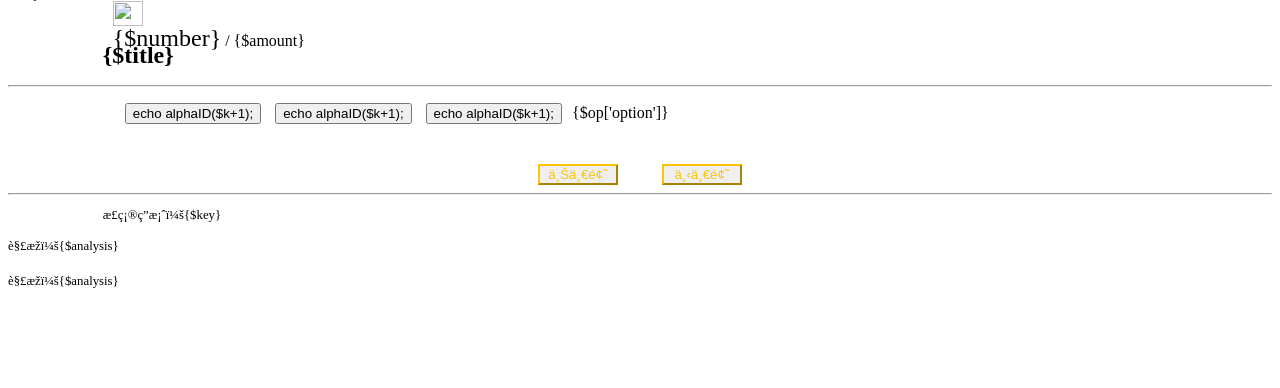
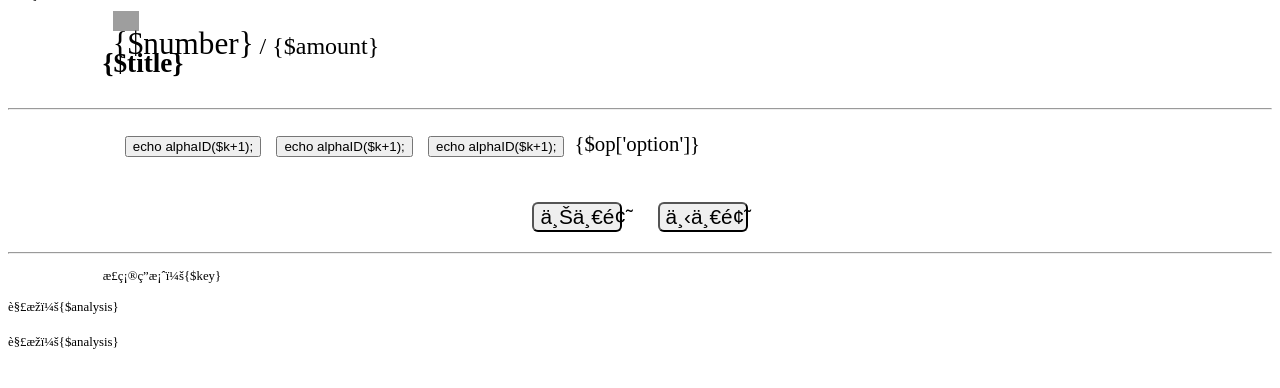
Before and after one commit to YunaQiu/e100scores, a PHP site: page /DbName/Application/Home/View/Practice/index.html in a window 1280 px wide. Shown: the part 25-413 px from the top of the page. Run offline with PHP 8.4, Linux system fonts and the light colour scheme; grey boxes are pictures that could not be loaded.

Commit message:
完善做题页UI布局及交互

```diff
--- a/Application/Home/View/Practice/index.html
+++ b/Application/Home/View/Practice/index.html
@@ -43,7 +43,7 @@
 </block>
 <block name="main">
 	<nav class="clearfix">
-		<img src="" id="menu" width="30" class="pull-right" />
+		<img src="__IMG__/menu.png" id="menu" class="pull-right" data-toggle="modal" data-target="#questionListModal" />
 		<div class="bank-progress pull-right">
 			<span class="number yellow">{$number}</span>
 			/ {$amount}
@@ -51,7 +51,7 @@
 	</nav>
 	<div class="content">
 		<h1 class="title">{$title}</h1>
-		<hr/>
+		<hr class="head-bar"/>
 		<ul class="options">
 			<foreach name="options" item="op" key="k">
 				<li class="checkbox">
@@ -69,12 +69,12 @@
 			</foreach>
 		</ul>
 		<div class="btn-bar">
-			<button id="pre" class="btn btn-default btn-xs">上一题</button>
-			<button id="next" class="btn btn-default btn-xs">下一题</button>
+			<button id="pre" class="btn btn-sm yellow bg-white border-yellow">上一题</button>
+			<button id="next" class="btn btn-sm white bg-yellow border-yellow">下一题</button>
 		</div>
 	</div>
 	<div class="answer hidden">
-		<hr/>
+		<hr class="foot-bar"/>
 		<p class="yellow">正确答案：<span class="key">{$key}</span></p>
 		<empty name="analysis">
 			<p class="hidden">解析：<span class="analysis">{$analysis}</span></p>
--- a/Public/Home/css/Practice/index.css
+++ b/Public/Home/css/Practice/index.css
@@ -6,29 +6,35 @@
 	margin-right: auto;
 }
 nav{
-	height: 25px;
+	margin-top: 10px;
+	height: 20px;
 }
 nav *{
-	height: 25px;
+	height: 100%;
 }
 nav .pull-right{
 	margin-left: 10px;
 }
 .bank-progress{
 	line-height: 25px;
-	font-size: 1rem;
+	font-size: 1.5rem;
 }
 .bank-progress .number{
-	font-size: 1.5rem;
+	font-size: 1.3em;
 }
 .content{
-	font-size: 1rem;
+	font-size: 1.3rem;
 }
 .title{
-	font-size: 1.5rem;
+	font-size: 1.7rem;
+	line-height: 1.8rem;
+}
+.head-bar{
+	margin-top: 30px;
+	margin-bottom: 22px;
 }
 .checkbox{
-	margin-bottom: 20px;
+	margin-bottom: 25px;
 	padding-left: 2px;
 	padding-right: 2px;
 
@@ -43,26 +49,29 @@
 	border-color: #FAC501;
 }
 .checkbox .correct{
-	border-color: #ddd;
-	background-color: #66B763;
+	background-color: #32b16c;
+	color: #fff;
+}
+.checkbox .incorrect{
+	background-color: #ec6941;
 	color: #fff;
 }
 .btn-bar{
-	margin-top: 40px;
+	margin-top: 45px;
 	text-align: center;
 }
 .btn-bar button{
-	width: 80px;
-	margin-right: 40px;
-	color: #FAC501;
-	border-color: #FAC501;
-}
-.btn-bar button:active{
-	color: #fff;
-	background-color: #FAC501;
+	width: 90px;
+	margin-right: 30px;
+	font-size: 1.3rem;
+	border-radius: 6px;
 }
 .btn-bar button:last-child{
 	margin-right: 0px;
+}
+.foot-bar{
+	margin-top: 20px;
+	margin-bottom: 15px;
 }
 .answer p{
 	margin-bottom: 10px;
--- a/Public/Home/js/Practice/index.js
+++ b/Public/Home/js/Practice/index.js
@@ -29,10 +29,17 @@
 				$(this).addClass('disabled');
 			});
 			userStorage.set(number, userData);
-			if (isCorrect() && number < total){
-				number += 1;
-				loadQuestion(number);
+			if (isCorrect()){
+				$('.options .checked').addClass('correct').removeClass('checked');
+				$('.answer').removeClass('hidden');
+				if (number < total){
+					setTimeout(function(){
+						number += 1;
+						loadQuestion(number);
+					}, 400);
+				}
 			}else{
+				$('.options .checked').addClass('incorrect').removeClass('checked');
 				$('.answer').removeClass('hidden');
 			}
 		}else if (number < total){
@@ -89,7 +96,9 @@
 			}
 		})
 		if (isCorrect()){
-			$('.options').find('button.checked').addClass('correct').removeClass('checked');
+			$('.options .checked').addClass('correct').removeClass('checked');
+		}else{
+			$('.options .checked').addClass('incorrect').removeClass('checked');
 		}
 		$('.answer').removeClass('hidden');
 	}else{
```
Also changed, not shown: Public/Home/css/common.css (+7 -1 lines), Public/Home/images/menu.png (added).
